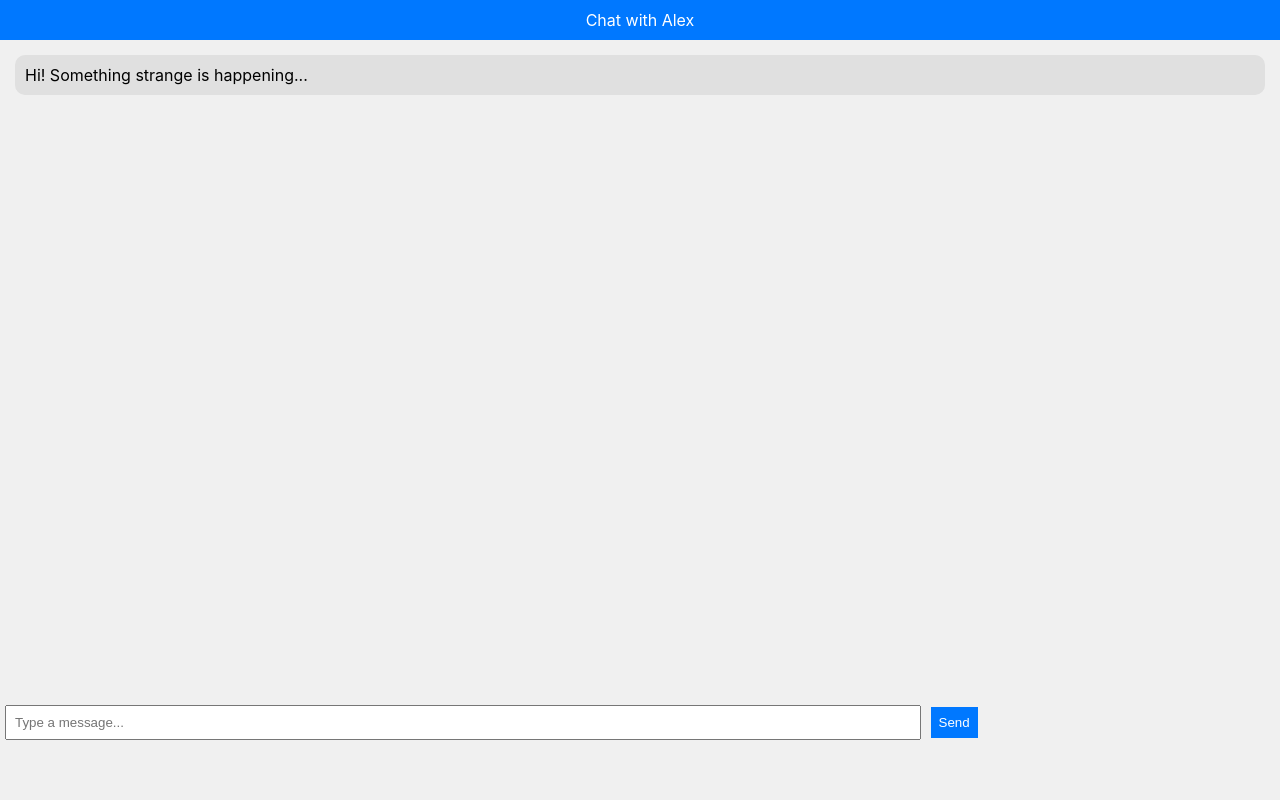
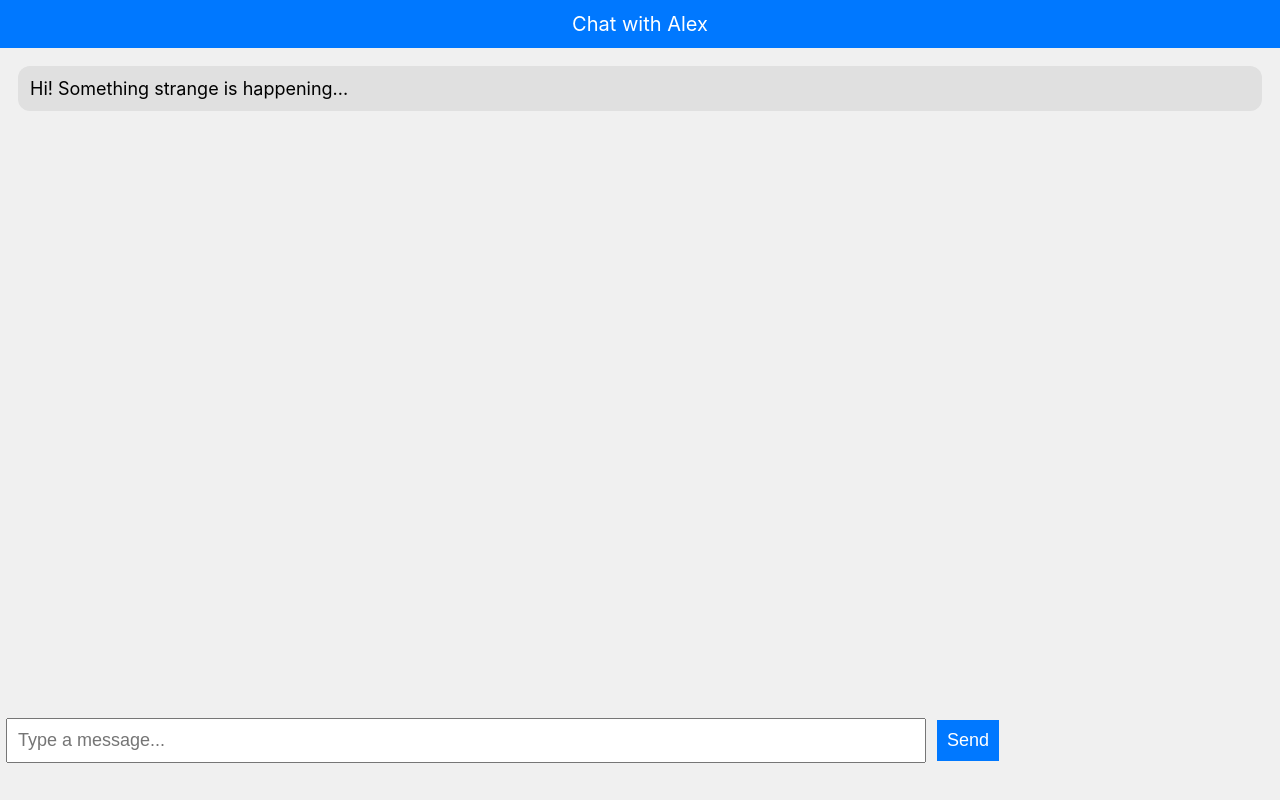
Before and after one commit to RobBlobWeb/Test, a plain HTML site: page index.html in a window 1280 px wide. Drawn offline with Linux system fonts and the light colour scheme.

Commit message:
Update styles.css

```diff
--- a/styles.css
+++ b/styles.css
@@ -1,8 +1,8 @@
-body { margin: 0; font-family: -apple-system, sans-serif; }
+body { margin: 0; font-family: -apple-system, sans-serif; font-size: 18px; } /* Base font up from default */
 .app { width: 100%; height: 100vh; background: #f0f0f0; }
-.header { background: #0078ff; color: white; padding: 10px; text-align: center; }
-.chat { height: 80%; overflow-y: auto; padding: 10px; }
-.message { background: #e0e0e0; margin: 5px; padding: 10px; border-radius: 10px; }
+.header { background: #0078ff; color: white; padding: 12px; text-align: center; font-size: 20px; } /* Bigger header */
+.chat { height: 80%; overflow-y: auto; padding: 12px; }
+.message { background: #e0e0e0; margin: 6px; padding: 12px; border-radius: 12px; } /* Slightly larger bubbles */
 .sent { background: #0078ff; color: white; text-align: right; }
-input { width: 70%; padding: 8px; margin: 5px; }
-button { padding: 8px; background: #0078ff; color: white; border: none; }
+input { width: 70%; padding: 10px; margin: 6px; font-size: 18px; } /* Bigger input text */
+button { padding: 10px; background: #0078ff; color: white; border: none; font-size: 18px; } /* Bigger button */
```
